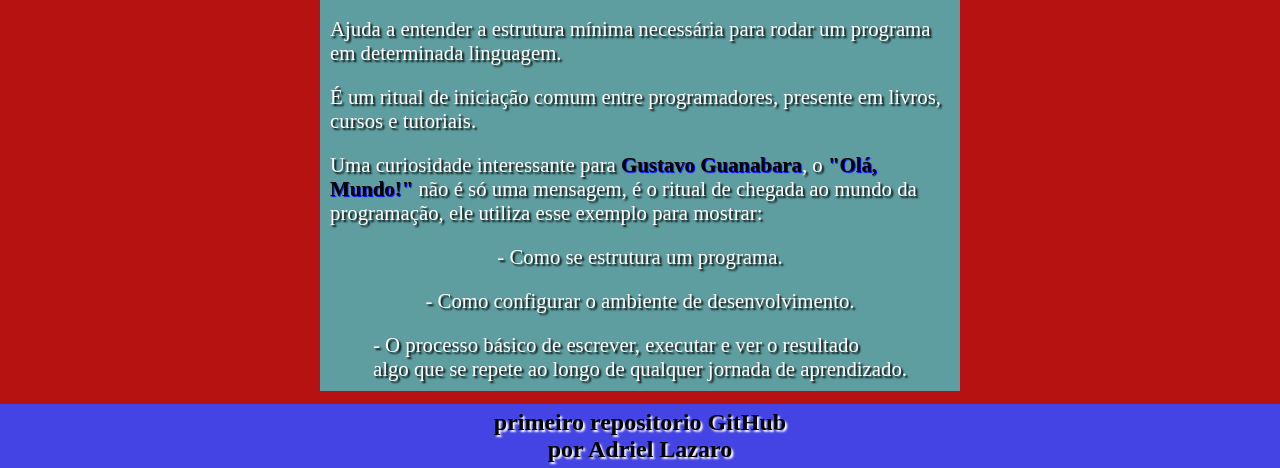
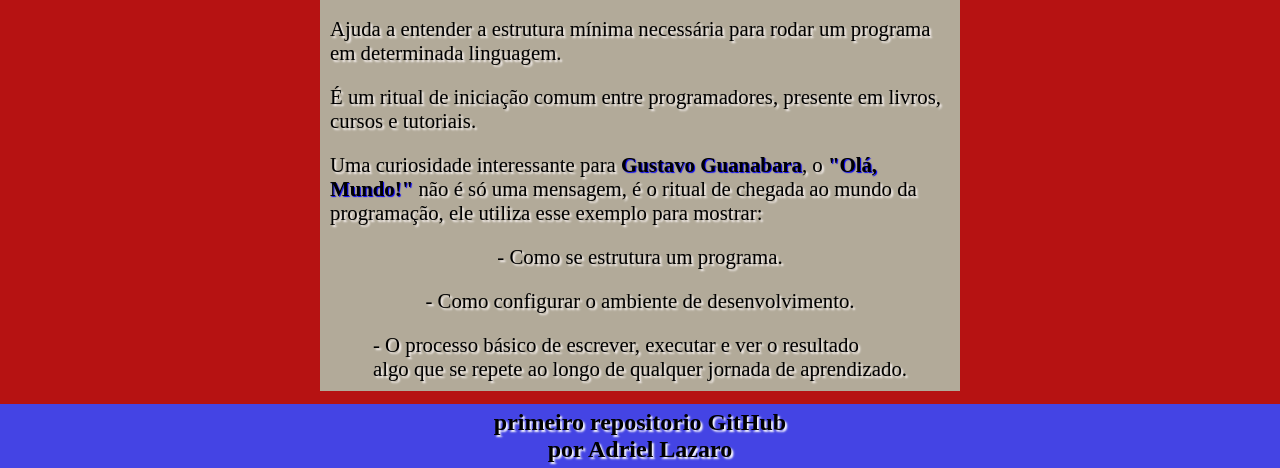
Before and after one commit to Adrielxlazarus/Ola-Mundo, a plain HTML site: page site-exemplo/index.html in a window 1280 px wide. Shown: the part 398-866 px from the top of the page. Drawn offline with Linux system fonts and the light colour scheme.

Commit message:
Add files via upload

```diff
--- a/site-exemplo/style.css
+++ b/site-exemplo/style.css
@@ -29,12 +29,12 @@ body{
     align-items: center;
     flex-direction: column;
     display: flex;
-    background-color: cadetblue;
+    background-color: #b2aa99;
 }
 .container p{
     font-size: 1.3rem;
-    color: white;
-    text-shadow: 2px 2px 2px black;
+    color: rgb(0, 0, 0);
+    text-shadow: 2px 2px 2px rgb(255, 249, 249);
     margin: 10px;
 }
 .container b{
```
